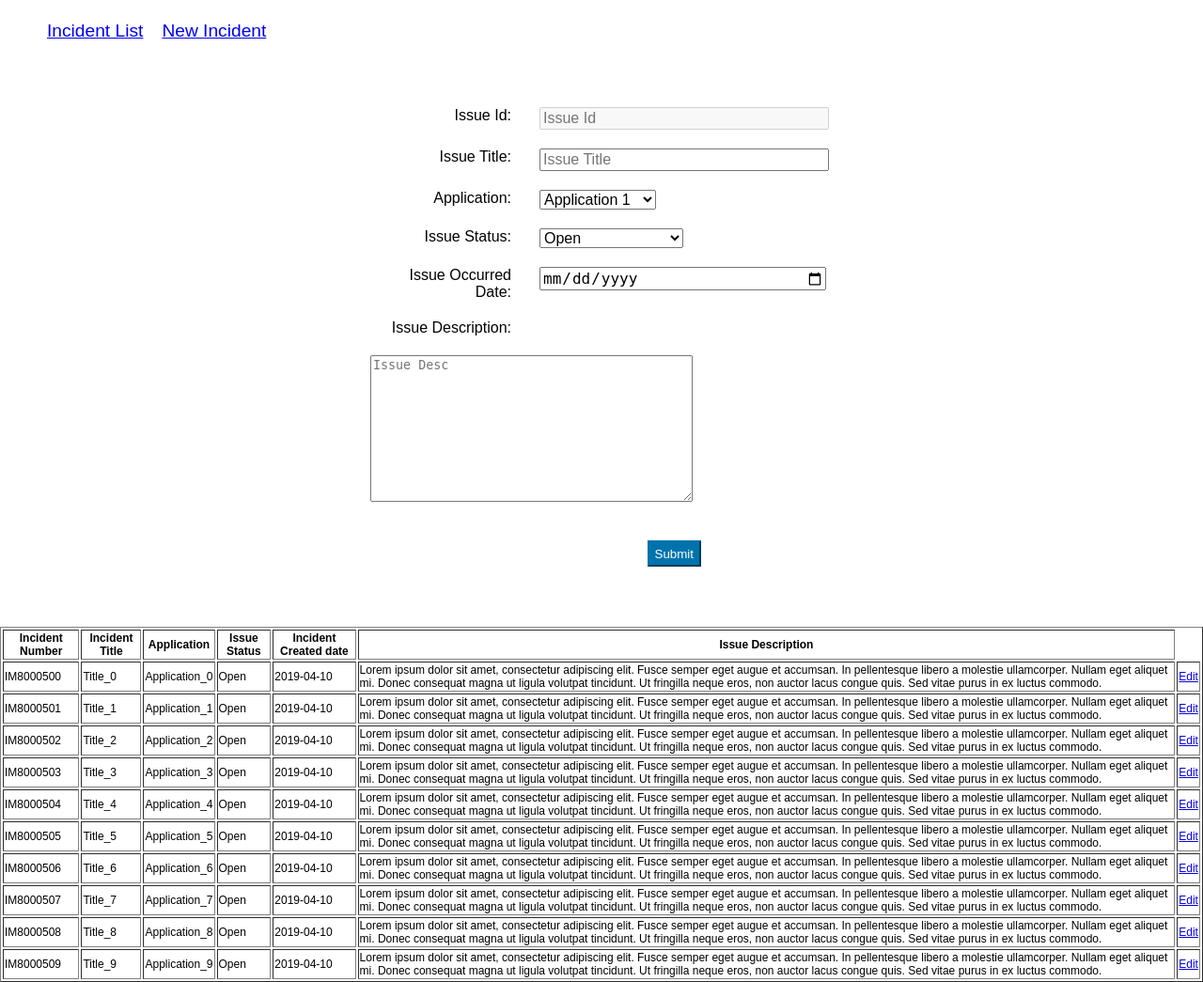
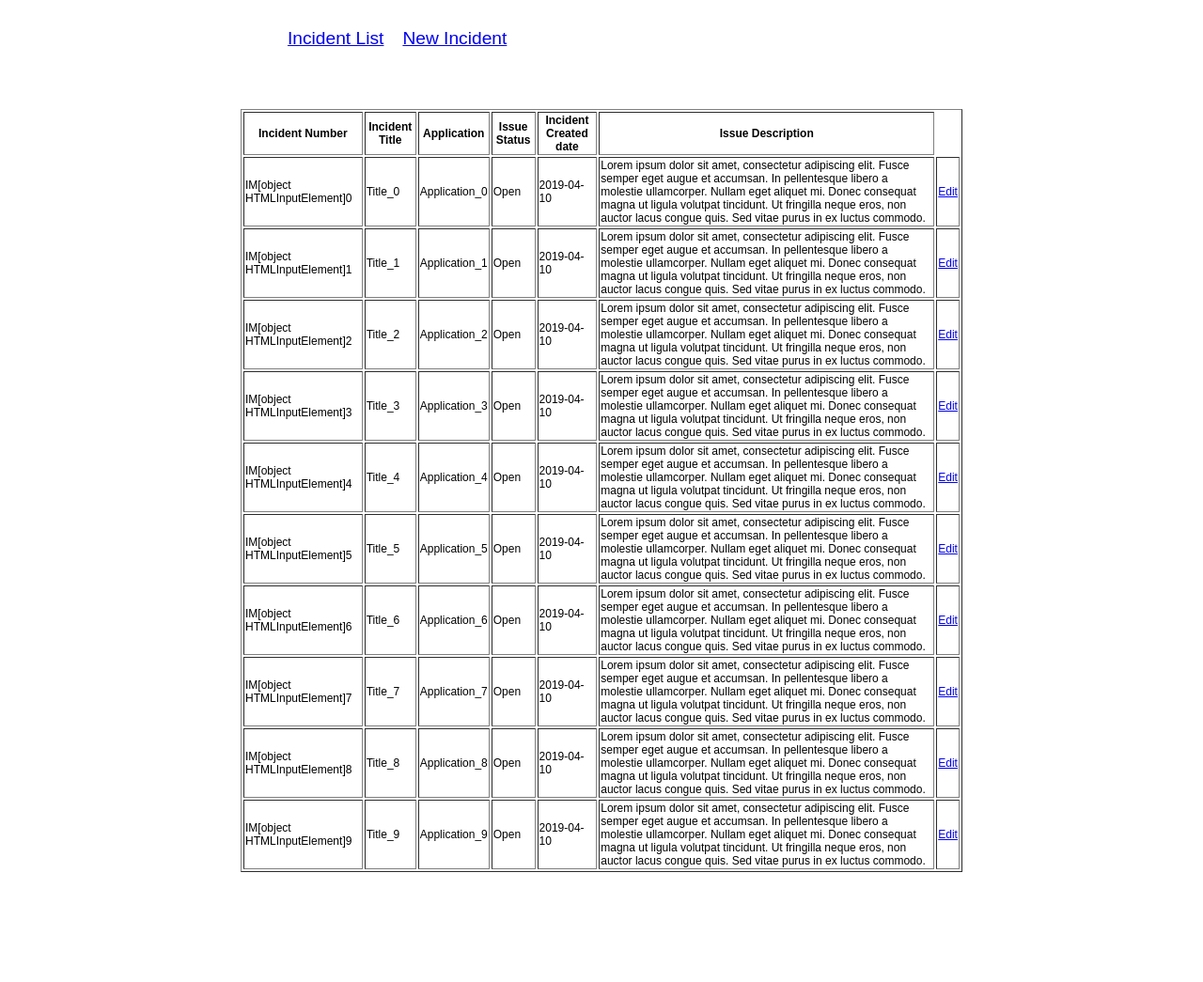
Before and after one commit to vk1973/VKWebDev, a PHP site: page /Inchome.html in a window 1280 px wide. Shown: the whole page at 94% size. After the commit the page ends 928 px from the top, so only its background shows below. Run offline with PHP 8.4, Linux system fonts and the light colour scheme.

Commit message:
Changes on 4/10/19

```diff
--- a/Inchome.html
+++ b/Inchome.html
@@ -16,7 +16,7 @@
       </li>
 </ul>
 </nav>
-<div class = "incadd">
+<div class = "incadd" id="incadd">
   <label>Issue Id:</label><input type="text" id="issueid" placeholder="Issue Id" disabled = "disabled"/><br>
   <label>Issue Title:</label><input type="text" id="issuetitle" placeholder="Issue Title"/><br>
   <label> Application:</label><select  id="application">
--- a/inccss.css
+++ b/inccss.css
@@ -59,3 +59,14 @@
   /*padding-right: 20px;*/
   margin:10px;
 }
+
+.tabledivclass {
+  border-color: rgb(138,133,142);
+  width=100%;
+
+}
+
+.container {
+width: 60vw;
+margin: 20px auto;
+}
--- a/incjs.js
+++ b/incjs.js
@@ -7,7 +7,7 @@
 var subbtn = document.getElementById('incaddbtn');
 
 //function to load the table upon window load with dummy issue list
-function loadtable(issueid) {
+function loadtable() {
     // var issueid = "IM8000500";
     let today = new Date().toISOString().slice(0, 10)
     var seq = 0;
@@ -28,7 +28,9 @@
     // var tableloaded = document.getElementById("table");
     // var rowindex = tableloaded.rows.length-1;
     // issueid = tableloaded.rows[rowindex].cells[0];
-    return (issueid+loadsize-1);
+    // return (issueid+loadsize-1);
+    document.getElementById("incadd").style.display = "none";
+    document.getElementById("divtable").className ="tabledivclass";
 }
 
 
@@ -86,5 +88,5 @@
 
 
 var incidentstart = 8000500;
-window.onload = lastrow = loadtable(incidentstart);
+window.onload = loadtable;
 subbtn.addEventListener("click", createincident);
```
